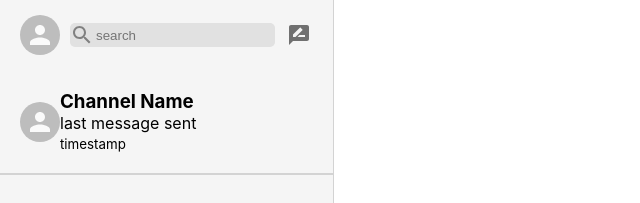
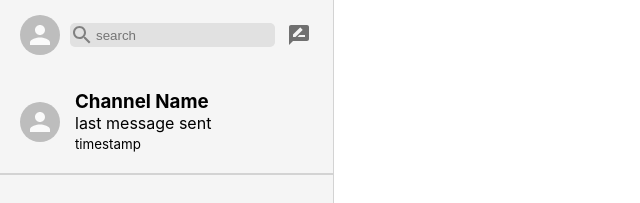
Before and after one commit to Vinoth6194/redux_imessage, a React (Create React App) app: page / in a window 1280 px wide. Shown: the top 203 px of the page, without its empty margins (0-640 px from the left). Built offline with nearby package versions, Linux system fonts and the light colour scheme.

Commit message:
sidebarChat__info

```diff
--- a/src/SidebarChat.css
+++ b/src/SidebarChat.css
@@ -10,3 +10,8 @@
   background-color: #3e93fd;
   color: white;
 }
+.sidebarChat__info {
+  width: 100%;
+  margin-left: 15px;
+  position: relative;
+}
--- a/src/SidebarChat.jsx
+++ b/src/SidebarChat.jsx
@@ -5,7 +5,7 @@ function SidebarChat() {
   return (
     <div className="sidebarChat">
       <Avatar />
-      <div className="sidebarChats__info">
+      <div className="sidebarChat__info">
         <h3>Channel Name</h3>
         <p>last message sent </p>
         <small>timestamp</small>
```
